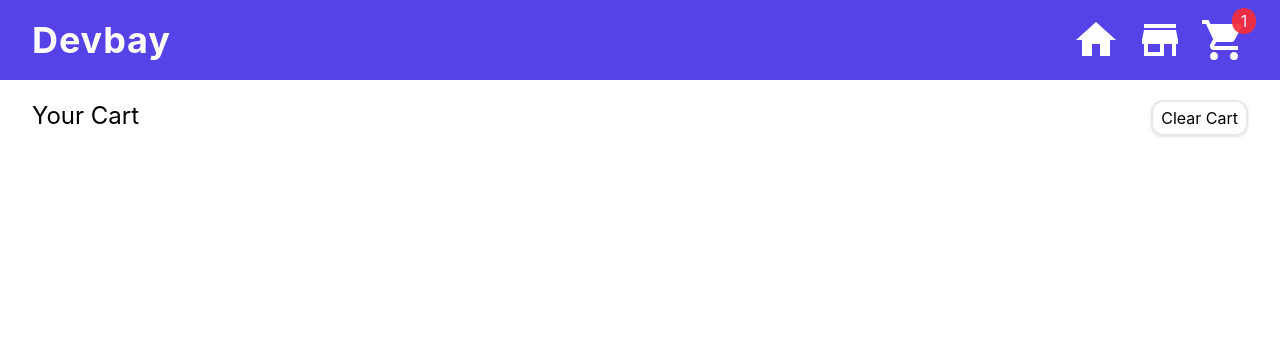
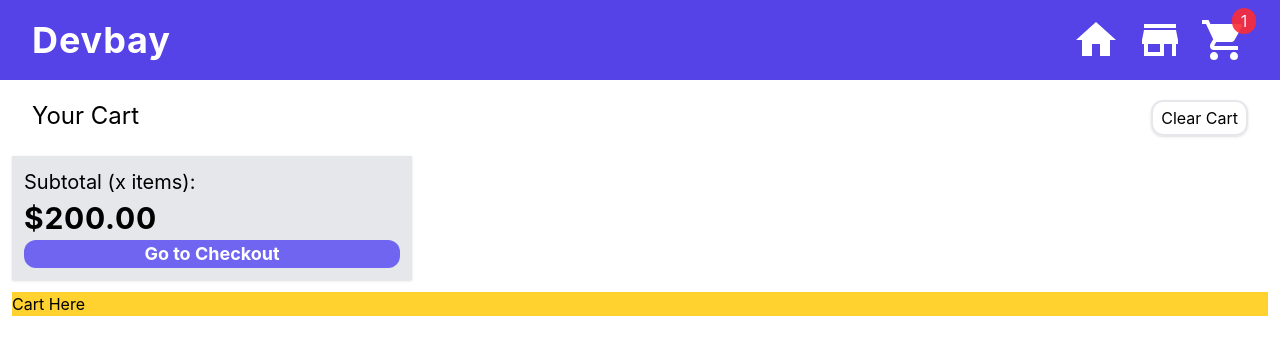
Before and after one commit to devchap8/shopping-cart, a React (Vite) app: page /cart in a window 1280 px wide. Shown: the top 354 px of the page. Built offline with nearby package versions, Linux system fonts and the light colour scheme.

Commit message:
Make cart subtotal box

```diff
--- a/src/Cart.jsx
+++ b/src/Cart.jsx
@@ -1,12 +1,17 @@
 export default function Cart() {
     return (
         <>
-        <section className={"flex p-5 px-8 justify-between"}>
+        <section className={"flex pt-5 pb-2 px-8 justify-between"}>
             <h2 className={"text-2xl"}>Your Cart</h2>
             <button className={"border-ui-muted hover:bg-ui-snow border-2 px-2 py-1 cursor-pointer rounded-xl shadow hover:border-brand-lighter transition-color duration-200"}>Clear Cart</button>
         </section>
-        <main>
-
+        <main className={"flex flex-col-reverse gap-3 p-3"}>
+            <div className={"flex-1 bg-amber-300"}>Cart Here</div>
+            <div className={"max-w-100 bg-ui-muted shadow p-3 flex flex-col gap-1"}>
+                <h3 className={"text-xl"}>Subtotal (x items):</h3>
+                <div className={"text-3xl font-bold tracking-wide"}>$200.00</div>
+                <button className={"bg-brand-light rounded-xl text-lg font-bold text-ui-white cursor-pointer hover:bg-brand-lighter transition-colors duration-200"}>Go to Checkout</button>
+            </div>
         </main>
         </>
     )
```
